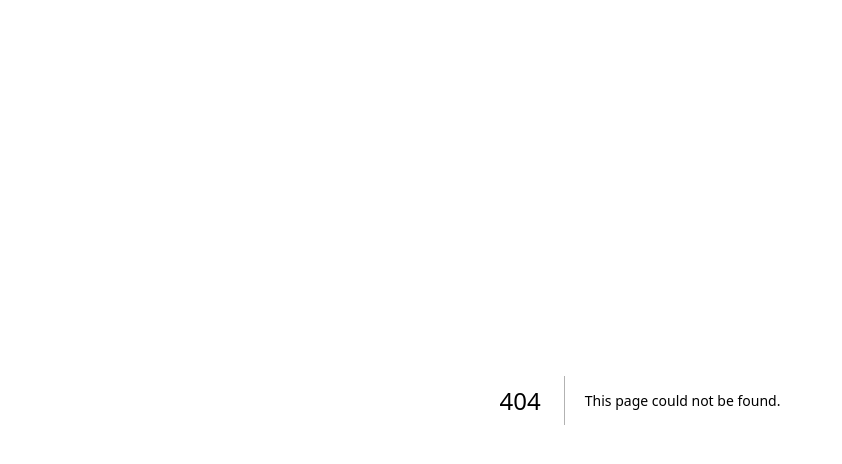
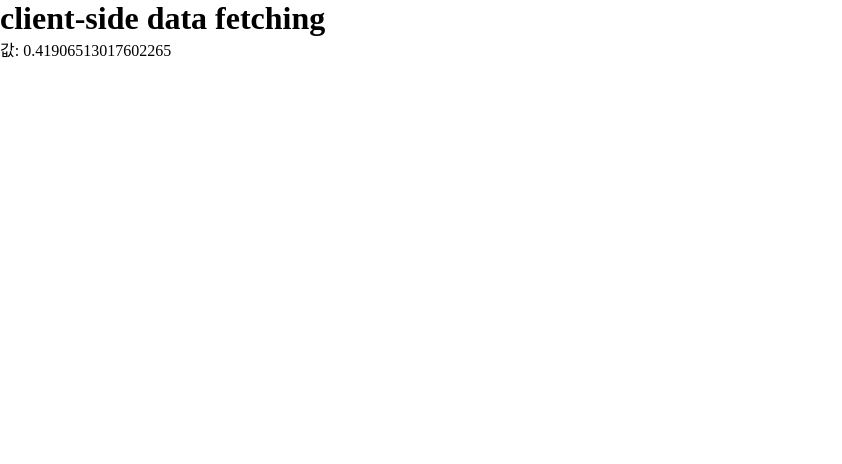
Before and after one commit to smash009/learn-nextjs-part1, a Next.js app: page /section1/clientSideRendering in a window 1280 px wide. Before the commit this address had no page. Shown: the top 464 px of the page, without its empty margins (0-842 px from the left). Built offline with nearby package versions, Linux system fonts and the light colour scheme.

Commit message:
Feat: clientSideRendering page 추가

```diff
--- /dev/null
+++ b/pages/section1/clientSideRendering.tsx
@@ -0,0 +1,23 @@
+import type { NextPage } from 'next';
+import { useEffect, useState } from 'react';
+
+const Example: NextPage = () => {
+  const [data, setData] = useState(0);
+
+  useEffect(() => {
+    const delayInSeconds = 2;
+
+    new Promise<number>((resolve) =>
+      setTimeout(() => resolve(Math.random()), delayInSeconds * 1000)
+    ).then((result) => setData(result));
+  }, []);
+
+  return (
+    <main>
+      <h1>client-side data fetching</h1>
+      <p>값: {data}</p>
+    </main>
+  );
+};
+
+export default Example;
```
